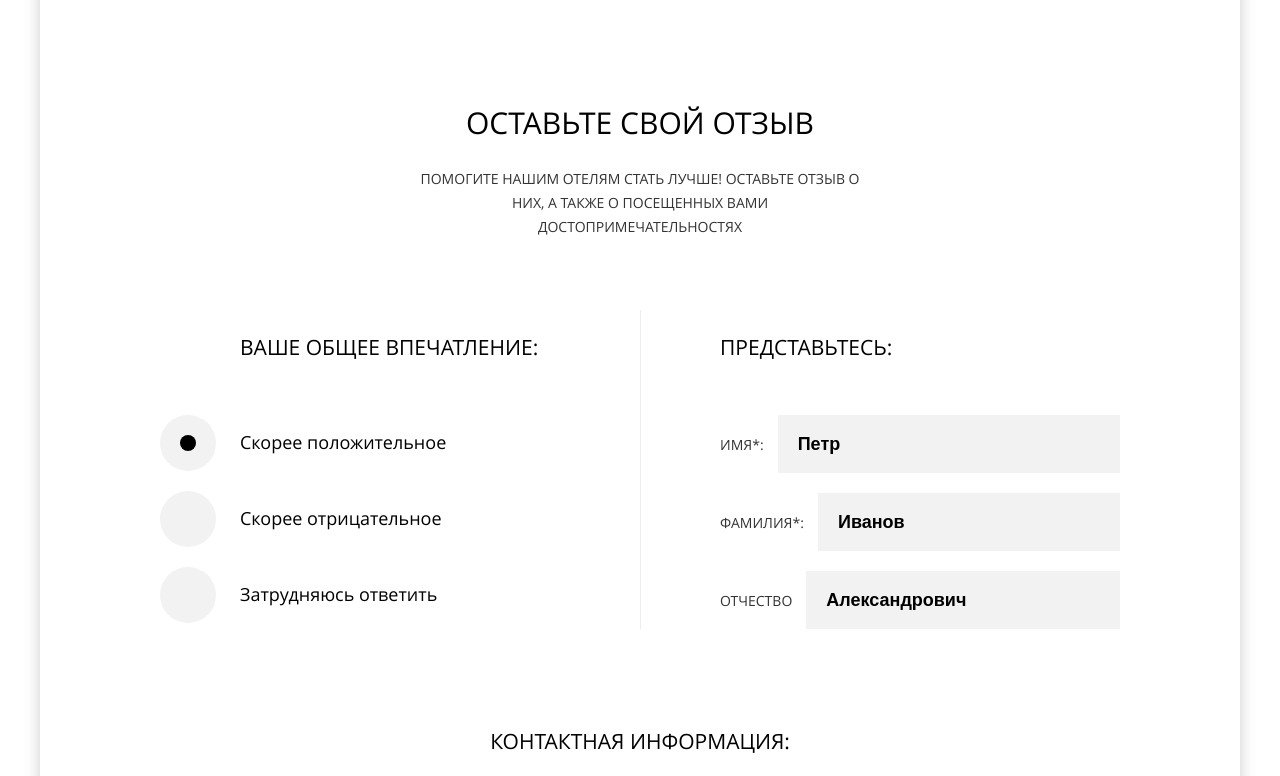
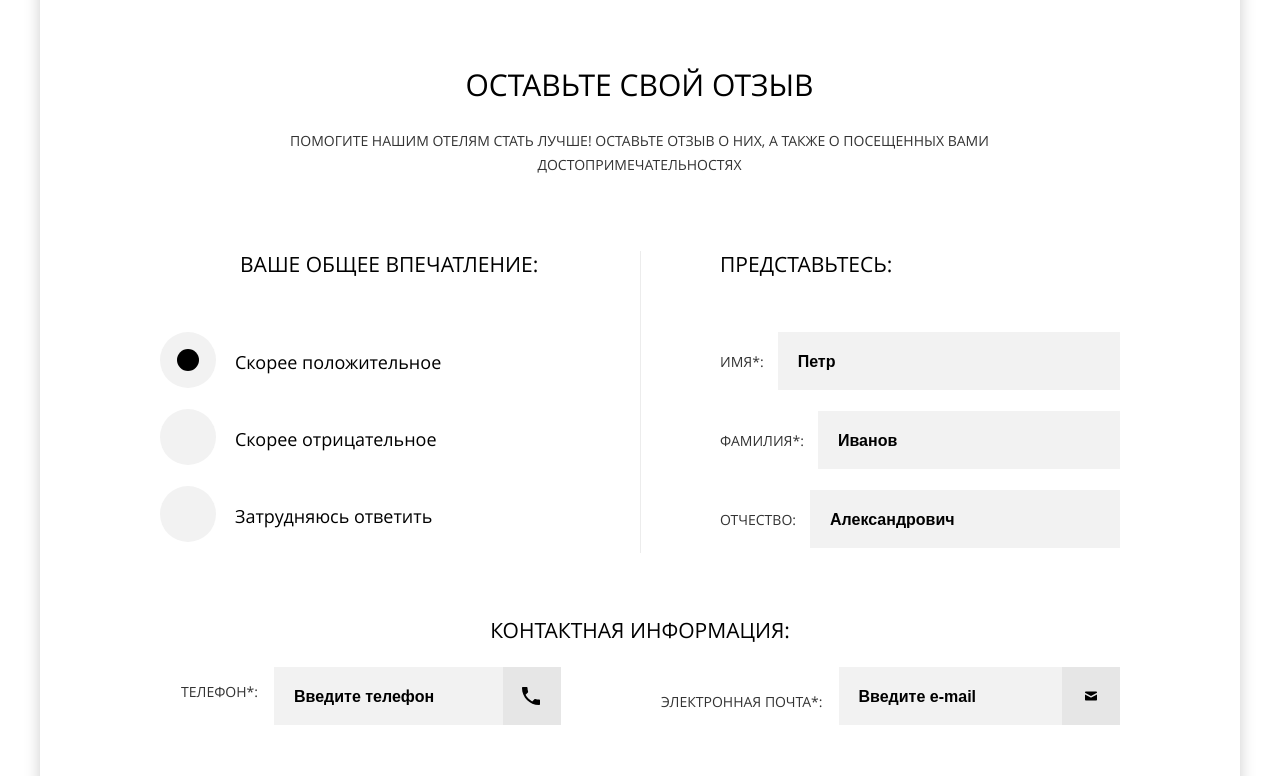
Before and after one commit to cactusjam/1033161-sedona-19, a website: page source/form.html in a window 1280 px wide. Shown: the part 358-1134 px from the top of the page. Drawn offline with nearby package versions, Linux system fonts and the light colour scheme; files that its build step writes are made by us from their sources; files whose address does not match are found by name.

Commit message:
pixelperfect мобильная и частично планшетная версия формы

```diff
--- a/source/form.html
+++ b/source/form.html
@@ -74,9 +74,9 @@
     </header>
 
     <main class="page-main">
-      <div class="page-main__aside aside aside--catalog">
-        <h2 class="aside__title">Оставьте свой отзыв</h2>
-        <p class="aside__slogan aside__slogan--catalog">Помогите нашим отелям стать лучше! оставьте отзыв о них, а также
+      <div class="page-main__aside aside aside--form">
+        <h2 class="aside__title aside__title--form">Оставьте свой отзыв</h2>
+        <p class="aside__slogan aside__slogan--form">Помогите нашим отелям стать лучше! оставьте отзыв о них, а также
           о
           посещенных&nbspвами
           достопримечательностях</p>
@@ -95,16 +95,17 @@
                 required>
             </li>
             <li class="review-form__item review-form__item--identification">
-              <label class="review-form__label review-form__label--ident" for="middle-name">Отчество</label>
+              <label class="review-form__label review-form__label--ident" for="middle-name">Отчество:</label>
               <input class="review-form__input" id="middle-name" type="text" placeholder="Александрович">
             </li>
           </ul>
         </div>
         <div class="review-form__block review-form__block--contacts">
-          <h2 class="review-form__title">Контактная информация:</h2>
+          <h2 class="review-form__title review-form__title--contacts">Контактная информация:</h2>
           <ul class="review-form__list review-form__list--contacts">
             <li class="review-form__item review-form__item--contacts">
-              <label class="review-form__label review-form__label--cont" for="tel"><span class="review-form__span review-form__span--hidden">Контактный</span> телефон*:</label>
+              <label class="review-form__label review-form__label--cont" for="tel"><span
+                  class="review-form__span review-form__span--hidden">Контактный</span> телефон*:</label>
               <input class="review-form__input" type="tel" id="tel" name="user_tel" pattern="[78][0-9]{10}"
                 placeholder="Введите телефон" required>
               <svg class="review-form__icon review-form__icon--tel" version="1.0" id="Layer_1"
@@ -121,7 +122,7 @@
               </svg>
             </li>
             <li class="review-form__item review-form__item--contacts">
-              <label class="review-form__label review-form__label--mail" for="mail">Электронная&nbsp;почта*:</label>
+              <label class="review-form__label review-form__label--cont" for="mail">Электронная&nbsp;почта*:</label>
               <input class="review-form__input" type="email" id="mail" name="user_mail" placeholder="Введите e-mail"
                 required>
               <svg class="review-form__icon review-form__icon-mail" version="1.1" id="Layer_1"
@@ -180,11 +181,11 @@
             placeholder="Опишите подробно все свои восторги"></textarea>
         </div>
         <div class="review-form__bottom-wrapper">
-          <button class="review-form__btn">Отправить</button>
+          <button class="review-form__btn">Отправить отзыв</button>
           <span class="review-form__message">* — обязательные поля</span>
         </div>
       </form>
-  </div>
+
     </main>
     <footer class="page-footer">
       <p class="page-footer__header">#visitsedona</p>
@@ -238,6 +239,7 @@
           </svg>
         </a>
       </div>
+  </div>
   </footer>
 
   <div class="popup popup--mistake">
--- a/source/less/blocks/aside.less
+++ b/source/less/blocks/aside.less
@@ -41,6 +41,18 @@
       padding-bottom: 71px;
     }
   }
+
+  &--form {
+    padding-top: 39px;
+    padding-bottom: 17px;
+
+    @media (min-width: @tablet-width) {
+      padding-left: 164px;
+      padding-right: 165px;
+      padding-top: 74px;
+      padding-bottom: 74px;
+    }
+  }
 }
 
 .aside__title {
@@ -52,6 +64,11 @@
   margin-bottom: 17px;
 
   &--catalog {
+    font-size: 18px;
+    margin-bottom: 26px;
+  }
+
+  &--form {
     font-size: 18px;
     margin-bottom: 26px;
   }
@@ -88,6 +105,10 @@
       padding-right: 320px;
     }
   }
+
+  &--form {
+    margin-bottom: 0;
+  }
 }
 
 .aside__btn {
--- a/source/less/blocks/review-form.less
+++ b/source/less/blocks/review-form.less
@@ -1,4 +1,6 @@
 .review-form {
+  padding-bottom: 37px;
+
   @media (min-width: @tablet-width) {
     display: flex;
     flex-wrap: wrap;
@@ -16,6 +18,14 @@
   padding-left: 20px;
   padding-right: 20px;
   border-top: 1px solid #e5e5e5;
+
+  &--identification {
+    padding-bottom: 8px;
+  }
+
+  &--emotions {
+    padding-bottom: 44px;
+  }
 
   @media (min-width: @tablet-width) {
     border-top: none;
@@ -42,6 +52,11 @@
       order: 3;
       width: 100%;
       margin-top: 75px;
+
+      @media (min-width: @tablet-width) {
+        margin-top: 0;
+        padding-top: 46px;
+      }
     }
 
     &--place {
@@ -69,18 +84,24 @@
   text-transform: uppercase;
   text-align: center;
   margin: 0;
-  margin-top: 24px;
+  margin-top: 18px;
 
   @media (min-width: @tablet-width) {
     font-size: 21px;
     margin-bottom: 55px;
 
+    &--contacts {
+      margin-bottom: 4px;
+    }
+
     &--identification {
       text-align: start;
+      margin-top: 0;
     }
 
     &--impression {
       text-align: start;
+      margin-top: 0;
 
       @media (min-width: @desktop-width) {
         padding-left: 80px;
@@ -94,15 +115,29 @@
   padding: 0;
 
   &--contacts {
+    padding-top: 20px;
+    padding-bottom: 16px;
+
     @media (min-width: @desktop-width) {
       display: flex;
     }
   }
 
   &--place {
+    padding-top: 17px;
+
     @media (min-width: @desktop-width) {
       display: flex;
       flex-wrap: wrap;
+    }
+  }
+
+  &--impression {
+    padding-top: 21px;
+    padding-bottom: 10px;
+
+    @media (min-width: @tablet-width) {
+      padding-top: 0;
     }
   }
 }
@@ -123,6 +158,7 @@
   &--identification {
     display: flex;
     align-items: baseline;
+    margin-top: 21px;
   }
 
   &--impression {
@@ -131,6 +167,7 @@
 
   &--place {
     min-height: 56px;
+    margin-bottom: 24px;
 
     @media (min-width: @desktop-width) {
       &:not(:nth-child(4n)) {
@@ -140,6 +177,8 @@
   }
 
   &--contacts {
+    margin-bottom: 11px;
+
     @media (min-width: @desktop-width) {
       display: flex;
       box-sizing: border-box;
@@ -167,7 +206,7 @@
   outline: none;
 
   &::placeholder {
-    font-size: 18px;
+    font-size: 16px;
     line-height: 26px;
     font-weight: 700;
     color: @black;
@@ -224,13 +263,18 @@
     &::after {
       content: "";
       position: absolute;
-      left: 20px;
-      top: 20px;
-      width: 16px;
-      height: 16px;
+      left: 17px;
+      top: 17px;
+      width: 22px;
+      height: 22px;
       border-radius: 50%;
       background-color: @black;
       display: none;
+    }
+
+    @media (min-width: @tablet-width) {
+      padding-left: 75px;
+      padding-top: 18px;
     }
   }
 
@@ -270,17 +314,9 @@
     text-transform: uppercase;
     line-height: 26px;
     color: @gray;
-
-    @media (min-width: @desktop-width) {
-      align-self: center;
-      margin-right: 16px;
-    }
-  }
-
-  &--mail {
-    text-transform: uppercase;
-    line-height: 26px;
-    color: @gray;
+    margin-left: 21px;
+    margin-bottom: 8px;
+    display: block;
 
     @media (min-width: @desktop-width) {
       align-self: center;
@@ -301,7 +337,8 @@
   min-height: 160px;
   padding: 0;
   padding-left: 20px;
-  padding-top: 20px;
+  padding-top: 17px;
+  margin-top: 17px;
   width: 100%;
   resize: none;
   background-color: #f2f2f2;
@@ -320,16 +357,16 @@
 .review-form__btn {
   width: 280px;
   margin: auto;
-  margin-top: 51px;
   font-size: 21px;
   line-height: 26px;
   font-weight: 700;
   color: @white;
   background-color: @light-grey-blue;
+  font-family: @font-family-base;
   text-transform: uppercase;
   text-align: center;
-  padding-top: 21px;
-  padding-bottom: 21px;
+  padding-top: 17px;
+  padding-bottom: 17px;
   cursor: pointer;
   border: none;
   display: block;
```
Lines whose indentation alone changed are shown as unchanged.
